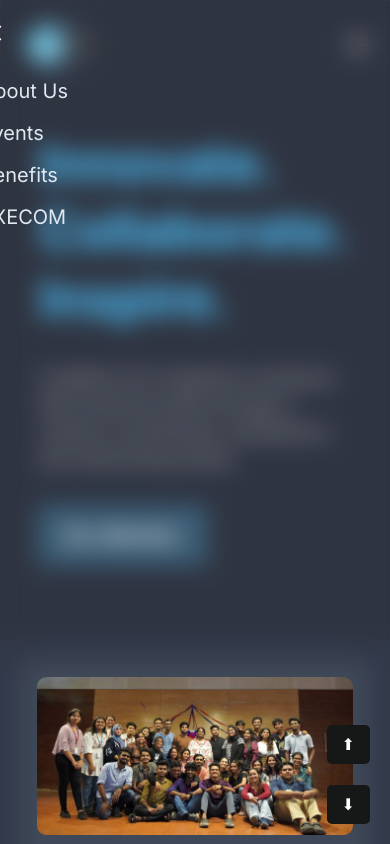
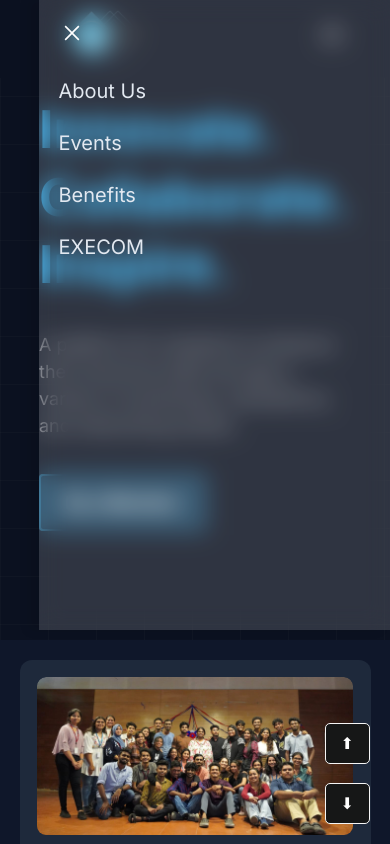
Before and after one commit to ACM-Student-Chapter-FISAT/membershipdev, a plain HTML site: page frontend/index.html in a window 390 px wide. Both pictures are taken after a click on the item 357 px from the left and 48 px from the top of the page. Shown: the top 844 px of the page. Drawn offline with nearby package versions, Linux system fonts and the light colour scheme.

Commit message:
Final Changes

```diff
--- a/frontend/index.html
+++ b/frontend/index.html
@@ -20,7 +20,10 @@
     <script src="script.js"></script>
 </head>
 <body>
-    <section class="home-main">
+
+    <header>
+
+
         <nav class="navbar">
             <div class="nav-logo">
                 <a href="https://acm-five-amber.vercel.app/" target=”_blank”>
@@ -46,14 +49,24 @@
 
             <ul class="nav-links-sidebar">
                 <li onclick=hideSidebar()><a href="#"><svg xmlns="http://www.w3.org/2000/svg" height="26" viewBox="0 96 960 960" width="26"><path d="m249 849-42-42 231-231-231-231 42-42 231 231 231-231 42 42-231 231 231 231-42 42-231-231-231 231Z"/></svg></a></li>
-                <li onclick=hideSidebar()><a href="#about-us">About Us</a></li>
+               <div class="item1">
+                 <li onclick=hideSidebar()><a href="#about-us">About Us</a></li>
+                 </div>
+                 <div class="item2">
                 <li onclick=hideSidebar()><a href="#events">Events</a></li>
+                 </div>
+                 <div class="item3">
                 <li onclick=hideSidebar()><a href="#benefits">Benefits</a></li>
+                </div>
+                <div class="item4">
                 <li onclick=hideSidebar()><a href="#execome">EXECOM</a></li>
+                </div>
             </ul>
 
 
         </nav>
+    </header>
+        <section class="home-main">
         <div class="home-container">
             <div class="home-left-wrap">
                 <div class="home-title">
@@ -114,6 +127,7 @@
         </div>
     </section>
     <main>
+
     <section class="about-us-main" id="about-us">
         <div class="about-us-content-wrap">
             <div class="about-us-image-wrap">
@@ -164,7 +178,8 @@
     </section>
     </main>
     <main>
-    <section id="events" class="events">
+         <!--c1-->
+    <div id="events" class="events">
         <h1 class="head">Events</h1>
         <div class="timeline">
             <div class="container left">
@@ -197,11 +212,11 @@
                 </div>
             </div>
         </div>
-    </section>
+    </div><!--c1-->
 
 
 <section id="benefits" class="benefits">
-    <div class="benefits1"><b><h1>Benefits</h1></b> </div>
+    <div class="benefits1"><b><h2>Benefits</h2></b> </div>
     <div class="benefits-list">
         <p class="b1"><strong> <svg class="svg1" xmlns="http://www.w3.org/2000/svg" x="0px" y="0px" width="20" height="20" viewBox="0,0,256,256">
             <g fill="#ffffff" fill-rule="nonzero" stroke="none" stroke-width="1" stroke-linecap="butt" stroke-linejoin="miter" stroke-miterlimit="10" stroke-dasharray="" stroke-dashoffset="0" font-family="none" font-weight="none" font-size="none" text-anchor="none" style="mix-blend-mode: normal"><g transform="scale(10.66667,10.66667)"><path d="M12,2c-5.514,0 -10,4.486 -10,10c0,5.514 4.486,10 10,10c5.514,0 10,-4.486 10,-10c0,-1.126 -0.19602,-2.2058 -0.54102,-3.2168l-1.61914,1.61914c0.105,0.516 0.16016,1.05066 0.16016,1.59766c0,4.411 -3.589,8 -8,8c-4.411,0 -8,-3.589 -8,-8c0,-4.411 3.589,-8 8,-8c1.633,0 3.15192,0.49389 4.41992,1.33789l1.43164,-1.43164c-1.648,-1.194 -3.66656,-1.90625 -5.85156,-1.90625zM21.29297,3.29297l-10.29297,10.29297l-3.29297,-3.29297l-1.41406,1.41406l4.70703,4.70703l11.70703,-11.70703z"></path></g></g>
--- a/frontend/styles/events.css
+++ b/frontend/styles/events.css
@@ -2,6 +2,9 @@
 .events
 {
     margin: 50px;
+    position: relative;
+    top: 60px;
+    z-index: 90;
 }
 .events .head
 {
--- a/frontend/styles/execom.css
+++ b/frontend/styles/execom.css
@@ -121,7 +121,7 @@
         border-radius: 8px;
         box-shadow: 0 4px 6px rgba(0, 0, 0, 0.1);
         position: relative; /* Ensure positioned elements work */
-        animation: glow 3s infinite alternate; /* Add glow animation */
+        animation: glow 2s infinite alternate; /* Add glow animation */
     }
 
     .photo-container {
@@ -169,6 +169,6 @@
             box-shadow: 0 0 5px rgba(0, 255, 255, 0.5), 0 0 5px rgba(0, 255, 255, 0.3), 0 0 5px rgba(0, 255, 255, 0.2);
         }
         100% {
-            box-shadow: 0 0 5px rgba(0, 255, 255, 1), 0 0 9px rgba(0, 255, 255, 0.8), 0 0 11px rgba(0, 255, 255, 0.6);
+            box-shadow: 0 0 6px rgba(0, 255, 255, 1), 0 0 12px rgba(0, 255, 255, 0.8), 0 0 18px rgba(0, 255, 255, 0.6);
         }
     }
--- a/frontend/styles/home.css
+++ b/frontend/styles/home.css
@@ -17,6 +17,10 @@
     align-items: center;
     justify-content: space-between;
     flex-wrap: wrap;
+    z-index: 100;
+    top:0;
+    left: 0;
+
 }
 
 .acm-logo {
@@ -37,11 +41,11 @@
 }
 /* sidebar */
 .nav-links-sidebar{
-        position: fixed;
+        position:fixed;
         top: 0;
         right: 0;
-        height: 100vh;
-        width: 250px;
+        height: 70vh;
+        width:50vw;
         background-color: rgba(255, 255, 255, 0.15);
         backdrop-filter: blur(12px);
         box-shadow: -10px 0 10px rgba(0, 0, 0, 0.1);
@@ -60,10 +64,14 @@
 .nav-links-sidebar li{
     width: 100%;
     margin-bottom: 10px;
+
+
   }
 /* .nav-links-sidebar li:active{
     background-color: #297FAB;
   } */
+
+
 
 .nav-links-sidebar li:first-child{
     margin-bottom: 20px;
@@ -134,12 +142,20 @@
 }
 
 .home-title h1 {
+
     font-size: clamp(52px, 5vw, 72px);
     line-height: 1.3;
     color: #2eb9ff;
 }
 .home-title{
     margin-bottom: 2em;
+}
+@media(max-width:500px)
+{
+    .home-title
+    {
+        margin-top: 5em;
+    }
 }
 
 .home-p p {
@@ -174,8 +190,12 @@
 
     }
     .navbar {
-        padding: 20px 5%;
+        padding: 10px;
         margin-bottom: 2em;
+        position:fixed;
+        background-color: #0B1120;
+        width:100%;
+        justify-content: space-evenly;
     }
     .acm-logo{
         width: 40%;
@@ -215,6 +235,7 @@
     .home-left-wrap, .home-right-wrap {
         width: 100%;
         max-width: none;
+        margin-top:1em;
     }
 
     .home-right-wrap {
@@ -223,5 +244,10 @@
 }
 @media(max-width: 400px){
     .nav-links-sidebar{
-      width: 100%;
+      width: 80%;
     }}
+
+    .nav-links-sidebar .item1 li:hover
+    {
+        box-shadow: 0 0 4px rgba(255,255,255,0.5)
+    }
--- a/frontend/styles/styles.css
+++ b/frontend/styles/styles.css
@@ -23,6 +23,7 @@ body::-webkit-scrollbar{
 
 h1 {
     margin: 0;
+    font-size:26px;
 }
 .about-us-main{
     margin-bottom: 30px;
@@ -226,7 +227,7 @@ h1 {
     font-size: 16px;
     background-color: hsl(180, 2%, 9%);
     color: white;
-    border: none;
+    border:1px solid whitesmoke;
     cursor: pointer;
     border-radius: 5px;
 }
```
